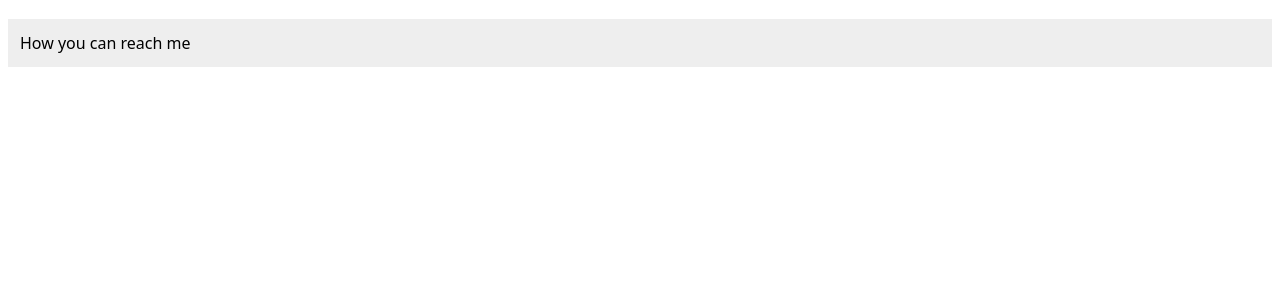
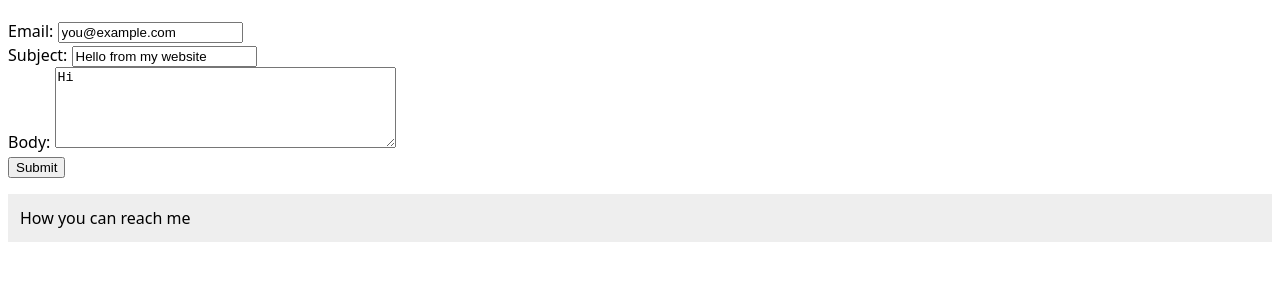
Before and after one commit to BrightonLiu-zZ/portfolio, a plain HTML site: page contact/index.html in a window 1280 px wide. Shown: the part 107-388 px from the top of the page. Drawn offline with Linux system fonts and the light colour scheme; files that its build step writes are made by us from their sources.

Commit message:
Update index.html

```diff
--- a/contact/index.html
+++ b/contact/index.html
@@ -4,7 +4,7 @@
     <meta charset="UTF-8">
     <meta name="viewport" content="width=device-width, initial-scale=1.0">
     <title>Brighton Liu - Contact</title>
-    <link rel="stylesheet" href="style.css">
+    <link rel="stylesheet" href="../style.css">
 </head>
 <body>
     <nav>
@@ -14,6 +14,27 @@
         <a href="https://brightonliu-zz" target="_blank" rel="noopener noreferrer">GitHub</a>
     </nav>
     <h1>Contact</h1>
+    <form action="mailto:brl055@ucsd.edu" method="POST" enctype="text/plain">
+        <label>
+            Email:
+            <input name="email" type="email" placeholder="you@example.com" value="you@example.com">
+        </label>
+        <br>
+
+        <label>
+            Subject:
+            <input name="subject" placeholder="Hello from my website" value="Hello from my website">
+        </label>
+        <br>
+
+        <label>
+            Body:
+            <textarea name="body" rows="5" cols="40">Hi</textarea>
+        </label>
+        <br>
+
+        <button>Submit</button>
+    </form>
     <p>How you can reach me</p>
 </body>
 </html>
```
